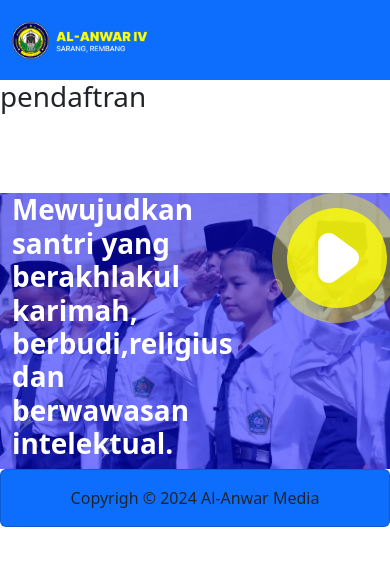
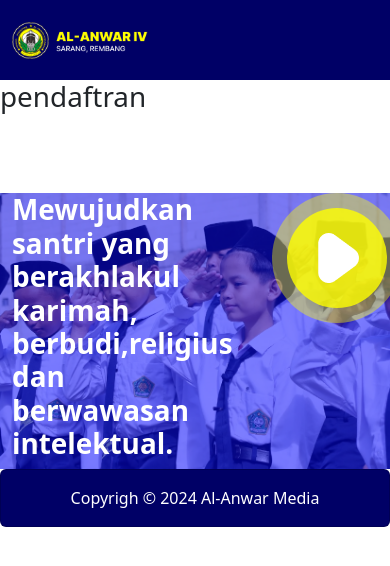
Before and after one commit to muhammadassidiqi/al-anwar-4-website, a React (Vite) app: page /pendaftaran in a window 390 px wide. Shown: the top 566 px of the page. Built offline with nearby package versions, Linux system fonts and the light colour scheme.

Commit message:
costumize

```diff
--- a/package.json
+++ b/package.json
@@ -24,6 +24,7 @@
     "eslint-plugin-react": "^7.34.1",
     "eslint-plugin-react-hooks": "^4.6.0",
     "eslint-plugin-react-refresh": "^0.4.6",
+    "sass": "^1.77.2",
     "vite": "^5.2.0"
   }
 }
--- a/src/CardPondok/CardKegiatan.jsx
+++ b/src/CardPondok/CardKegiatan.jsx
@@ -5,10 +5,6 @@ export default function CardKegiatan({ image, judul, deskription, date }) {
       <div className="card-body">
         <h5 className="card-title">{judul}</h5>
         <p className="card-text">{deskription}</p>
-
-        <a href="#" className="btn btn-primary">
-          baca selanjutnya
-        </a>
       </div>
       <div class="card-footer text-body-secondary">{date}</div>
     </div>
--- a/src/components/Footer.jsx
+++ b/src/components/Footer.jsx
@@ -34,7 +34,7 @@ export default function Footer() {
 
       <div className="card text-center bg-primary">
         <div className="card-body">
-          <p className="card-text">Copyrigh © 2024 Al-Anwar Media</p>
+          <p className="card-text text-white">Copyrigh © 2024 Al-Anwar Media</p>
         </div>
       </div>
     </>
--- a/src/components/SectionHero.jsx
+++ b/src/components/SectionHero.jsx
@@ -13,7 +13,6 @@ import Card from "../CardProgram/ProgramCard";
 export default function SectionHero() {
   return (
     <>
-      {" "}
       <section className="section-hero">
         <div className="container h-100">
           {/* bacground overlay */}
@@ -86,7 +85,7 @@ export default function SectionHero() {
               <img className="w-100" src={ngaji} alt="ngaji" />
             </div>
 
-            <div className="col-md-4 col-12 ">
+            <div className="col-md-4 col-12 mt-3 ">
               <Card
                 judul={
                   <>
@@ -140,6 +139,7 @@ export default function SectionHero() {
           </div>
         </div>
       </section>
+      {/* background overlay */}
       <section className="section-hero d-flex align-items-center text-center">
         <div className="container">
           <p className="text-warning">K. H. Maimoen Zubair</p>
@@ -147,18 +147,19 @@ export default function SectionHero() {
             “Ojo mikir engko dadi opo. Sing penting saiki sinau sing sergep.”
           </h1>
           <button className="btn btn-warning m-3">AYO MONDOK SEKARANG</button>
-          {/* bacground overlay */}
+
           <div className="bg overlay-bg"></div>
           <img className="bg img-bg" src={ppp} alt="img" />
         </div>
       </section>
+      {/* card kegiatan */}
       <section>
         <div className="container m-6">
           <h2 className="text-center text-primary fw-bold m-5">
             Kegiatan pondok
           </h2>
           <div className="row">
-            <div className="col-md-4 col-12">
+            <div className="col-md-4 col-12 mt-4">
               <CardKegiatan
                 image={creative}
                 judul="creative"
@@ -167,7 +168,7 @@ export default function SectionHero() {
                 date="10/20/2024"
               />
             </div>
-            <div className="col-md-4 col-12">
+            <div className="col-md-4 col-12 mt-4">
               <CardKegiatan
                 image={belajar}
                 judul="belajar"
@@ -176,7 +177,7 @@ export default function SectionHero() {
                 date="10/20/2024"
               />
             </div>
-            <div className="col-md-4 col-12">
+            <div className="col-md-4 col-12 mt-4">
               <CardKegiatan
                 image={kecil}
                 judul="kecil"
--- a/src/index.css
+++ b/src/index.scss
@@ -1,3 +1,5 @@
+@import "./style/bootstrap.scss";
+
 .logo{
   height: 37px
 }
@@ -8,7 +10,6 @@
 .navbar{
   width: 100%;
   height: 80px;
-  padding: 14px 128px 14px 128px;
   gap: 0px;
   opacity: 0px;
 }
--- a/src/main.jsx
+++ b/src/main.jsx
@@ -1,9 +1,8 @@
 import React from "react";
 import ReactDOM from "react-dom/client";
 import App from "./App.jsx";
-import "./index.css";
+import "./index.scss";
 
-import "bootstrap/dist/css/bootstrap.min.css";
 import "bootstrap/dist/js/bootstrap.js";
 
 ReactDOM.createRoot(document.getElementById("root")).render(
--- /dev/null
+++ b/src/style/bootstrap.scss
@@ -0,0 +1,41 @@
+// Custom.scss
+// Option B: Include parts of Bootstrap
+
+// 1. Include functions first (so you can manipulate colors, SVGs, calc, etc)
+@import "../../node_modules/bootstrap/scss/functions";
+
+// 2. Include any default variable overrides here(
+
+// 3. Include remainder of required Bootstrap stylesheets (including any separate color mode stylesheets)
+@import "../../node_modules/bootstrap/scss/variables";
+@import "../../node_modules/bootstrap/scss/variables-dark";
+
+
+// 4. Include any default map overrides here
+
+$custom-colors: (
+    "primary": #000066,
+    "warning": #ffff00
+);
+
+$theme-colors: map-merge($theme-colors, $custom-colors);
+
+// 5. Include remainder of required parts
+@import "../../node_modules/bootstrap/scss/maps";
+@import "../../node_modules/bootstrap/scss/mixins";
+@import "../../node_modules/bootstrap/scss/root";
+
+// 6. Optionally include any other parts as needed
+@import "../../node_modules/bootstrap/scss/utilities";
+@import "../../node_modules/bootstrap/scss/reboot";
+@import "../../node_modules/bootstrap/scss/type";
+@import "../../node_modules/bootstrap/scss/images";
+@import "../../node_modules/bootstrap/scss/containers";
+@import "../../node_modules/bootstrap/scss/grid";
+@import "../../node_modules/bootstrap/scss/helpers";
+
+// 7. Optionally include utilities API last to generate classes based on the Sass map in `_utilities.scss`
+@import "../../node_modules/bootstrap/scss/utilities/api";
+
+// 8. Add additional custom code here
+@import "../../node_modules/bootstrap/scss/bootstrap.scss";
```
Also changed, not shown: 1 other file (tests, documents, lock files or other folders).
